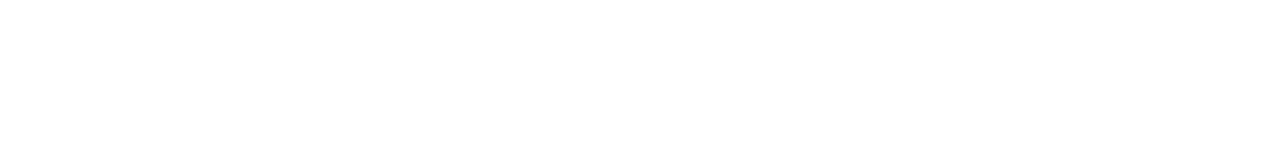
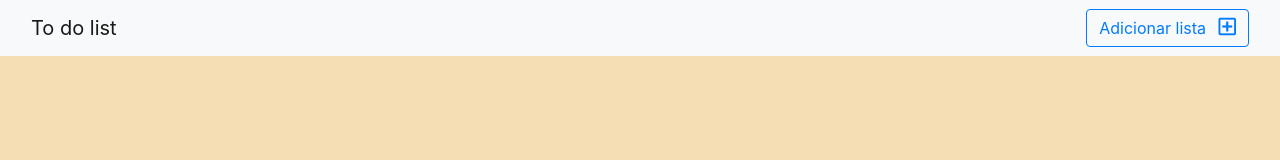
Before and after one commit to Pehoffmann/toDoList, a plain HTML site: page index.html in a window 1280 px wide. Drawn offline with nearby package versions, Linux system fonts and the light colour scheme.

Commit message:
adicionando-containers

```diff
--- a/css/style.css
+++ b/css/style.css
@@ -0,0 +1,20 @@
+* {
+    margin: 0;
+    padding: 0;
+    box-sizing: border-box;
+}
+
+main {
+    background-color: wheat;
+    min-height: 100vh;
+    padding: 20px 10px;
+}
+
+i {
+    font-size: 20px;
+}
+
+.btn {
+    display: flex;
+    align-items: center;
+}
--- a/index.html
+++ b/index.html
@@ -8,18 +8,28 @@
     <link rel="stylesheet" href="css/style.css">
     <link rel="stylesheet" href="https://cdn.jsdelivr.net/npm/bootstrap@4.6.0/dist/css/bootstrap.min.css"
         integrity="sha384-B0vP5xmATw1+K9KRQjQERJvTumQW0nPEzvF6L/Z6nronJ3oUOFUFpCjEUQouq2+l" crossorigin="anonymous">
-        <link
-        rel="stylesheet"
-        href="https://use.fontawesome.com/releases/v5.15.1/css/all.css"
-      />
-      <link
-        rel="stylesheet"
-        href="https://use.fontawesome.com/releases/v5.15.1/css/v4-shims.css"
-      />
-    </head>
-
+    <link rel="stylesheet" href="https://use.fontawesome.com/releases/v5.15.1/css/all.css" />
+    <link rel="stylesheet" href="https://use.fontawesome.com/releases/v5.15.1/css/v4-shims.css" />
+</head>
 
 <body>
+    <header>
+        <nav class="navbar fixed-top navbar-light bg-light">
+            <div class="container-fluid">
+                <a class="navbar-brand" href="#">To do list</a>
+                <button type="button" class="btn btn-outline-primary"><span class="mr-2">Adicionar lista</span>
+                    <i class="far fa-plus-square"></i>
+                </button>
+            </div>
+        </nav>
+    </header>
+    <main>
+
+    </main>
+    <footer>
+
+    </footer>
+
     <script src="https://code.jquery.com/jquery-3.5.1.slim.min.js"
         integrity="sha384-DfXdz2htPH0lsSSs5nCTpuj/zy4C+OGpamoFVy38MVBnE+IbbVYUew+OrCXaRkfj" crossorigin="anonymous">
     </script>
```
